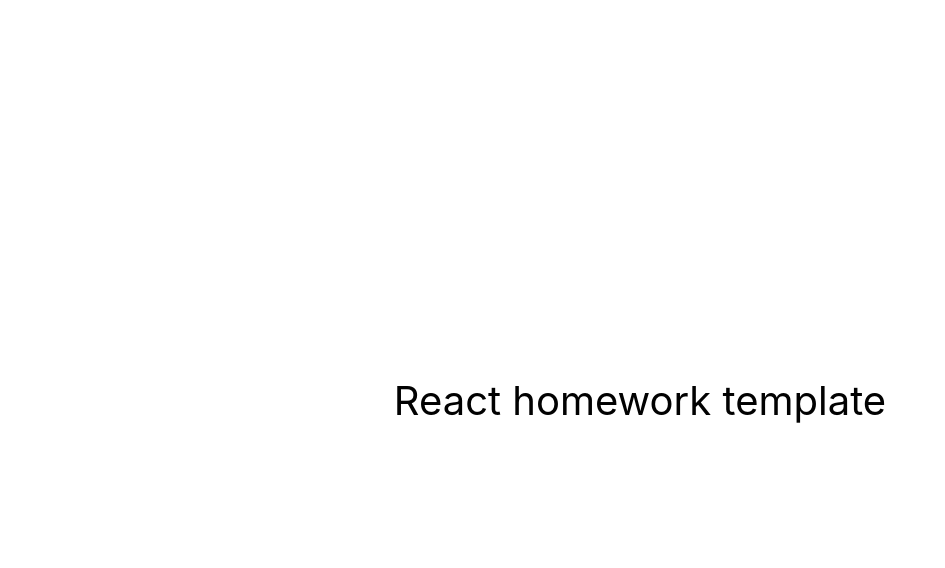
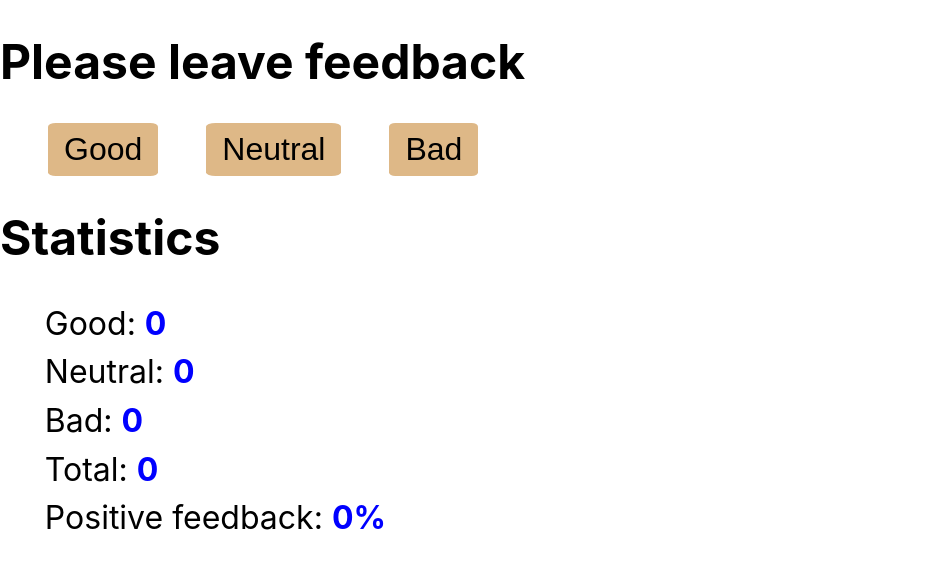
Before and after one commit to VitaliyDunyushkin/goit-react-hw-02-feedback, a React (Create React App) app: page / in a window 1280 px wide. Shown: the top 568 px of the page, without its empty margins (0-945 px from the left). Built offline with nearby package versions, Linux system fonts and the light colour scheme.

Commit message:
done step 2

```diff
--- a/src/components/App.jsx
+++ b/src/components/App.jsx
@@ -1,16 +1,34 @@
-export const App = () => {
-  return (
-    <div
-      style={{
-        height: '100vh',
-        display: 'flex',
-        justifyContent: 'center',
-        alignItems: 'center',
-        fontSize: 40,
-        color: '#010101'
-      }}
-    >
-      React homework template
-    </div>
-  );
-};
+import { Component } from 'react';
+import Feedback from './Feedback/Feedback';
+
+export class App extends Component {
+  state = { good: 0, neutral: 0, bad: 0 };
+
+  doGood = event => {
+    const btnText = event.target.textContent.toLowerCase();
+    this.setState(prevState => ({ good: prevState.good + 1 }));
+  };
+
+  doNeutral = event => {
+    const btnText = event.target.textContent.toLowerCase();
+    this.setState(prevState => ({ neutral: prevState.neutral + 1 }));
+  };
+
+  doBad = event => {
+    const btnText = event.target.textContent.toLowerCase();
+    this.setState(prevState => ({ bad: prevState.bad + 1 }));
+  };
+
+  render() {
+    return (
+      <>
+        <Feedback
+          doGood={this.doGood}
+          doNeutral={this.doNeutral}
+          doBad={this.doBad}
+          stats={this.state}
+        />
+      </>
+    );
+  }
+}
--- /dev/null
+++ b/src/components/Feedback/Feedback.jsx
@@ -0,0 +1,41 @@
+import css from './feedback.module.css';
+
+export default function Feedback({ doGood, doNeutral, doBad, stats }) {
+  const { good, neutral, bad } = stats;
+  const total = good + neutral + bad;
+  const percentOfGood = total === 0 ? 0 : Math.round((good / total) * 100);
+
+  return (
+    <>
+      <p className={css.feedbackTitle}>Please leave feedback</p>
+      <button type="button" className={css.feedbackButton} onClick={doGood}>
+        Good
+      </button>
+      <button type="button" className={css.feedbackButton} onClick={doNeutral}>
+        Neutral
+      </button>
+      <button type="button" className={css.feedbackButton} onClick={doBad}>
+        Bad
+      </button>
+      <p className={css.feedbackTitle}>Statistics</p>
+      <ul>
+        <li className={css.statsItem}>
+          Good: <span className={css.statsNumber}>{good}</span>
+        </li>
+        <li className={css.statsItem}>
+          Neutral: <span className={css.statsNumber}>{neutral}</span>
+        </li>
+        <li className={css.statsItem}>
+          Bad: <span className={css.statsNumber}>{bad}</span>
+        </li>
+        <li className={css.statsItem}>
+          Total: <span className={css.statsNumber}>{total}</span>
+        </li>
+        <li className={css.statsItem}>
+          Positive feedback:{' '}
+          <span className={css.statsNumber}>{percentOfGood}%</span>
+        </li>
+      </ul>
+    </>
+  );
+}
--- /dev/null
+++ b/src/components/Feedback/feedback.module.css
@@ -0,0 +1,37 @@
+.feedbackTitle{
+    font-size: 3rem;
+    font-weight: 700;
+    margin:2rem 0;
+}
+
+.feedbackButton{
+    padding: 0.5rem 1rem;
+    border: none;
+    margin-left: 3rem;
+    font-size: 2rem;
+    background-color: burlywood;
+    border-radius: 7%;
+    cursor: pointer;
+
+    &:hover,
+    :focus{
+        color: aliceblue;
+        background-color: brown;
+    }
+
+}
+
+ul{
+    list-style: none;
+}
+
+.statsItem{
+    font-size: 2rem;
+    padding: 0.3rem;
+
+}
+
+.statsNumber{
+    font-weight: 700;
+    color: blue;
+}
--- /dev/null
+++ b/src/components/Feedback/index.js
@@ -0,0 +1 @@
+export { default } from './Feedback';
```
